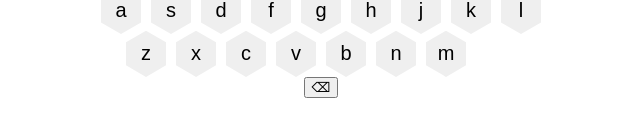
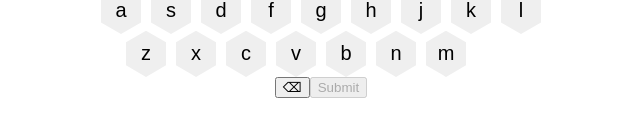
Before and after one commit to HazelBall/qwertle, a React (Vite) app: page / in a window 1280 px wide. Shown: the part 642-778 px from the top of the page, without its empty margins (319-959 px from the left). Built offline with nearby package versions, Linux system fonts and the light colour scheme.

Commit message:
keyboard is checked after each attempt

```diff
--- a/src/App.css
+++ b/src/App.css
@@ -38,6 +38,14 @@
   background-color: rgb(74, 121, 74);
 }
 
+.keyboard-letter.misplaced {
+  background-color: yellow;
+}
+
+.keyboard-letter.incorrect {
+  background-color: rgb(80,80,80);
+}
+
 .keyboard-letter.selected {
   background-color: white;
   color: black;
--- a/src/App.tsx
+++ b/src/App.tsx
@@ -54,6 +54,17 @@ function App() {
 					});
 				}}
 			/>
+			<input
+				type="button"
+				value="Submit"
+				onClick={() => {
+					dispatch({
+						type: BOARD_ACTIONS.SUBMIT_GUESS,
+						payload: {},
+					});
+				}}
+				disabled={!board.canSubmit}
+			/>
 			{/*
 			<input type="button" value="Enter" />
 			*/}
--- a/src/model/board.ts
+++ b/src/model/board.ts
@@ -49,6 +49,7 @@ class Board {
 	currentLetter: number;
 	attempts: (Letter | null)[][];
 	keyboard: Map<string, Letter>;
+	canSubmit: boolean;
 
 	/**
 	 * Board constructor, which takes in optional configurations and board data
@@ -95,6 +96,8 @@ class Board {
 		this.currentAttempt = currentAttempt;
 		this.currentLetter = currentLetter;
 
+		this.canSubmit = currentLetter >= configs.wordLength;
+
 		// Save previous attempts if given, or create a blank board
 		if (attempts !== null) {
 			this.attempts = attempts;
@@ -122,7 +125,10 @@ class Board {
 		// Keyboard Validity is calculated on construction so that it will not need to be updated separately in the reducer or Board.
 		//this.keyboard = this.setValidity(keyboard);
 		let status = this.updateStatuses(this.attempts, this.keyboard);
-		this.attempts = status ? status.attempts : this.attempts;
+		if (status) {
+			this.attempts = status.attempts;
+			this.keyboard = status.keyboard;
+		}
 		this.keyboard = this.updateValidity(this.keyboard);
 	}
 
@@ -144,6 +150,8 @@ class Board {
 			return null;
 		}
 
+		console.log("Updating Statuses!");
+
 		let newAttempts = [...attempts];
 		let newKeyboard = new Map(keyboard);
 		newAttempts.forEach((attempt, attemptIndex) => {
@@ -160,7 +168,10 @@ class Board {
 					letter.updateStatus(newStatus);
 					let keyboardLetter = newKeyboard.get(letter.letter);
 					if (keyboardLetter && newStatus > keyboardLetter.status)
-						keyboardLetter?.updateStatus(newStatus);
+						newKeyboard.set(
+							letter.letter,
+							keyboardLetter.updateStatus(newStatus)
+						);
 				});
 		});
 		return { attempts: newAttempts, keyboard: newKeyboard };
@@ -176,7 +187,10 @@ class Board {
 		// If no letters have been added to the current guess, all letters are valid
 		if (this.currentLetter === 0) {
 			newKeyboard.forEach((letter, key) => {
-				newKeyboard.set(key, letter.updateValidity(true));
+				newKeyboard.set(
+					key,
+					letter.updateValidity(true).updateSelection(false)
+				);
 			});
 			return newKeyboard;
 		}
@@ -186,7 +200,6 @@ class Board {
 		// - B. aren't selected
 		let lastLetter =
 			this.attempts[this.currentAttempt][this.currentLetter - 1]?.letter;
-		console.log("Last Letter: " + lastLetter); // ! CONSOLE
 		if (!lastLetter)
 			throw new Error(
 				"ERROR updating keyboard validity: last letter is null"
@@ -198,8 +211,6 @@ class Board {
 			);
 		}
 		let al: string[] = adjacentLetters;
-		console.log(adjacentLetters); // ! CONSOLE
-		console.log(adjacentLetters.includes("a"));
 
 		newKeyboard.forEach((value, key) => {
 			if (
@@ -312,7 +323,6 @@ class Board {
 	 * @returns new Board object
 	 */
 	addLetter = (newLetter: string) => {
-		console.log("Trying to Add Letter " + newLetter + "...");
 		if (this.currentLetter >= this.configs.wordLength) return this;
 		return new Board(
 			this.configs,
--- a/src/model/letter.ts
+++ b/src/model/letter.ts
@@ -61,7 +61,6 @@ class Letter {
 	};
 
 	updateSelection(isSelected: boolean) {
-		console.log("Updating selection for letter " + this.letter);
 		return new Letter(
 			this.letter,
 			this.isValidLetter,
```
